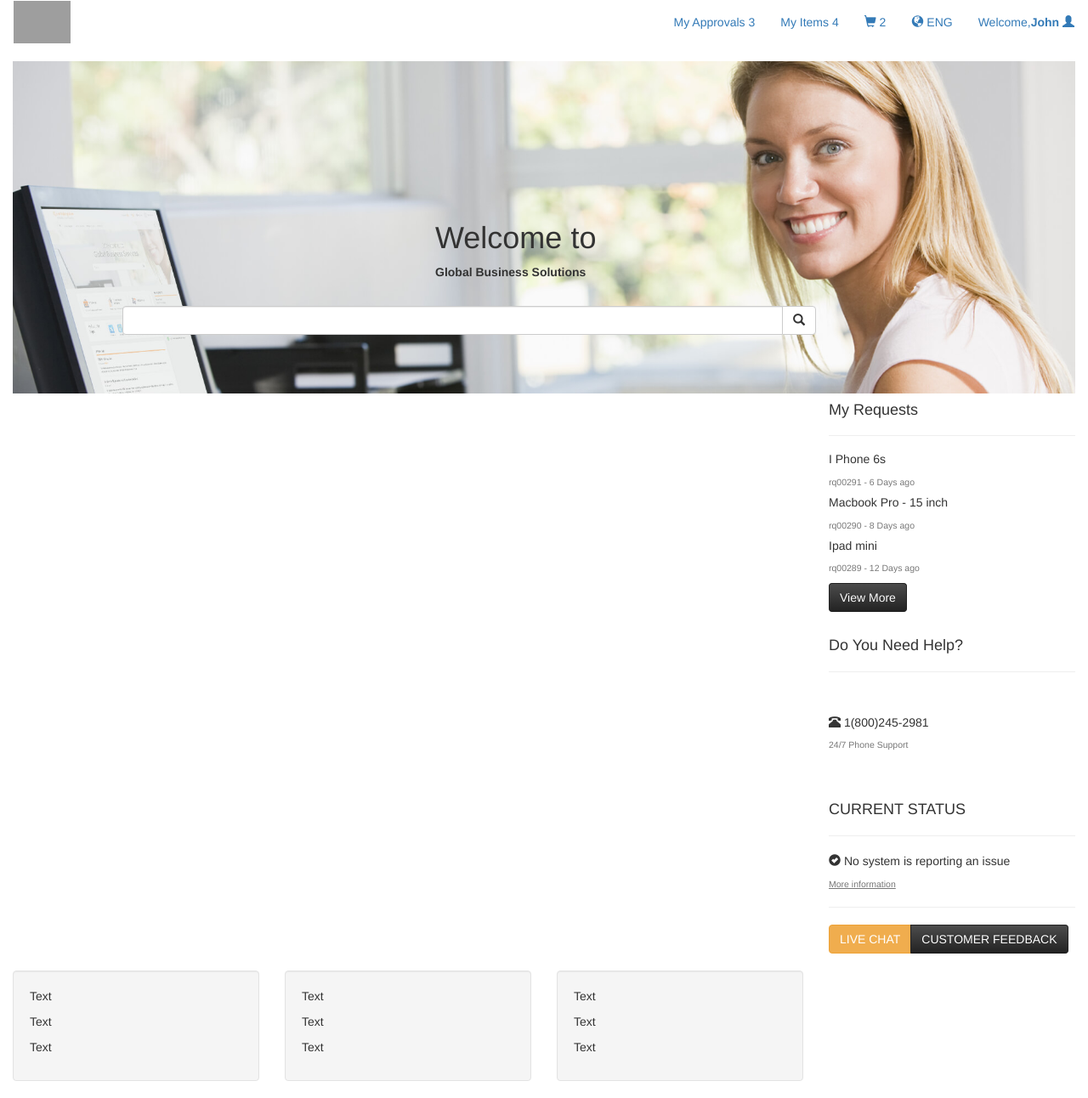
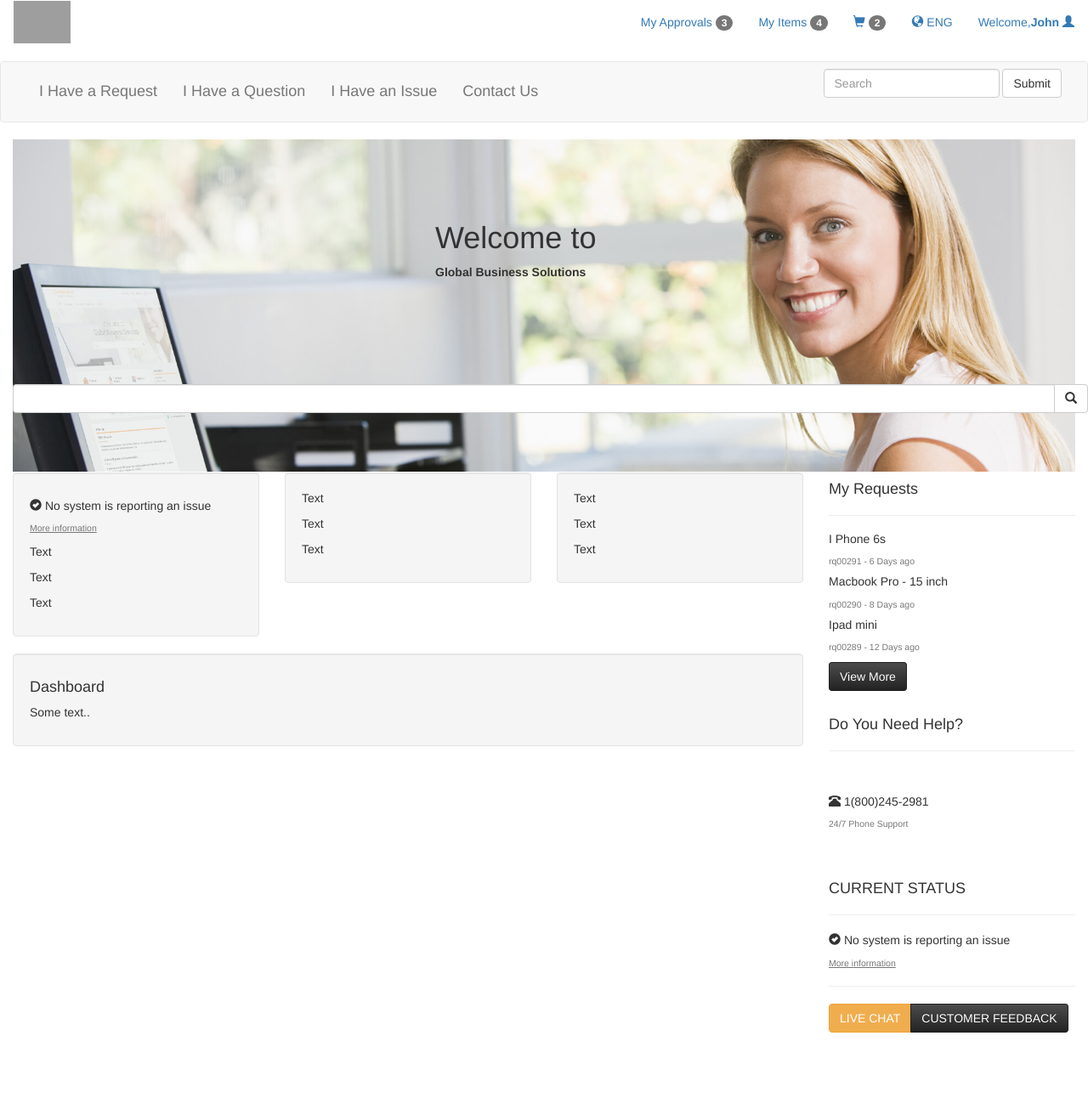
Before and after one commit to evans760/code-test, a plain HTML site: page index.html in a window 1280 px wide. Shown: the whole page at 85% size. After the commit the page ends 1215 px from the top, so only its background shows below. Drawn offline with nearby package versions, Linux system fonts and the light colour scheme; grey boxes are pictures that could not be loaded.

Commit message:
layout is almost finished

```diff
--- a/css/style.css
+++ b/css/style.css
@@ -19,11 +19,13 @@
 
 #searchbox {
   position: absolute;
+  /*top: 500%
+  right: 60%;*/
   bottom: 7000%;
-  left: 15%;
+  /*left: 50%;*/
 }
 
-/*#search,
+#search,
 
 #submit {
     float: left;
@@ -37,7 +39,12 @@
     font: normal 13px 'trebuchet MS', arial, helvetica;
     border-radius: 50px 3px 3px 50px;
 
-}*/
+}
+
+
+#right {
+  float: right;
+}
 
 .btn-custom {
   background-color: hsl(0, 0%, 14%) !important;
--- a/index.html
+++ b/index.html
@@ -18,13 +18,42 @@
     </div>
 
     <ul class="nav navbar-nav navbar-right">
-      <li><a href="#"><span></span> My Approvals  3</a></li>
-      <li><a href="#"><span></span> My Items  4</a></li>
-      <li><a href="#"><span class="glyphicon glyphicon-shopping-cart"></span> 2 </a></li>
+      <li><a href="#"><span></span> My Approvals <span class="badge">3</span></a></li>
+      <li><a href="#"><span></span> My Items <span class="badge">4</span></a></li>
+      <li><a href="#"><span class="glyphicon glyphicon-shopping-cart"></span> <span class="badge">2</span></a></li>
       <li><a href="#"><span class="glyphicon glyphicon-globe"></span> ENG </a></li>
       <li><a href="#">Welcome,<strong>John</strong>  <span class="glyphicon glyphicon-user"></span></a></li>
     </ul>
   </div>
+</nav>
+
+<nav class="navbar navbar-default">
+  <div class="container-fluid">
+
+
+    <!-- Collect the nav links, forms, and other content for toggling -->
+    <div class="collapse navbar-collapse" id="bs-example-navbar-collapse-1">
+      <ul class="nav navbar-nav">
+        <li><a href="#"><h4>I Have a Request</h4></a></li>
+        <li><a href="#"><h4>I Have a Question</h4></a></li>
+        <li><a href="#"><h4>I Have an Issue</h4></a></li>
+        <li><a href="#"><h4>Contact Us</h4></a></li>
+        <li class="dropdown">
+          </ul>
+        </li>
+      </ul>
+      <ul class="nav navbar-nav navbar-right">
+        <form class="navbar-form navbar-left">
+        <div class="form-group">
+          <input type="text" class="form-control" placeholder="Search">
+        </div>
+        <button type="submit" class="btn btn-default">Submit</button>
+      </form>
+          </ul>
+        </li>
+      </ul>
+    </div><!-- /.navbar-collapse -->
+  </div><!-- /.container-fluid -->
 </nav>
 
 <div class="col-xs-12">
@@ -43,9 +72,11 @@
 </div>
 
 
+
+
 <div class="container-fluid">
   <div class="row content">
-    <div class="col-sm-9 sidenav">
+    <div class="col-sm-12">
 
       <div id="searchbox" class="input-group">
         <input type="text" class="form-control" placeholder="">
@@ -54,12 +85,14 @@
             <span class="glyphicon glyphicon-search"></span>
           </button>
         </span>
-      </div>
+          </div>
+
     </div>
 
+    <br>
+    <br>
 
-
-    <div class="col-sm-3">
+    <div class="col-sm-3" id="right">
       <h4>My Requests</h4>
       <hr>
       <h5>I Phone 6s</h5>
@@ -89,48 +122,48 @@
   <button type="button" class="btn btn-custom">CUSTOMER FEEDBACK</button>
       </div>
         </div>
+    <!-- <div class="container-fluid">
+  <div class="row content"> -->
+        <div class="col-sm-3">
+          <div class="well">
+            <h5><span class="glyphicon glyphicon-ok-sign"></span> No system is reporting an issue</h5>
+            <h5><small> <u>More information</u></small></h5>
+            <p>Text</p>
+            <p>Text</p>
+            <p>Text</p>
           </div>
-            </div>
-
-            <div class="container-fluid">
-  <div class="row content">
-    <div class="col-sm-3 sidenav hidden-xs">
-
-    </div>
-    <br>
-
-    <div class="col-sm-9">
-
-
-      <div class="row">
-        <div class="col-sm-4">
+        </div>
+        <div class="col-sm-3">
           <div class="well">
             <p>Text</p>
             <p>Text</p>
             <p>Text</p>
           </div>
         </div>
-        <div class="col-sm-4">
+        <div class="col-sm-3">
           <div class="well">
             <p>Text</p>
             <p>Text</p>
             <p>Text</p>
           </div>
         </div>
-        <div class="col-sm-4">
-          <div class="well">
-            <p>Text</p>
-            <p>Text</p>
-            <p>Text</p>
-          </div>
-        </div>
+      <!-- </div> -->
+      <!-- </div> -->
+
+      <div class="col-sm-9">
+      <div class="well">
+        <h4>Dashboard</h4>
+        <p>Some text..</p>
+      </div>
       </div>
 
-      </div>
-    </div>
-  </div>
-</div>
 
+ <!-- <div class="col-sm-9">
+        <div class="well">
+        <p>text</p>
+      </div> -->
+          </div>
+            </div>
 
 
 
```
